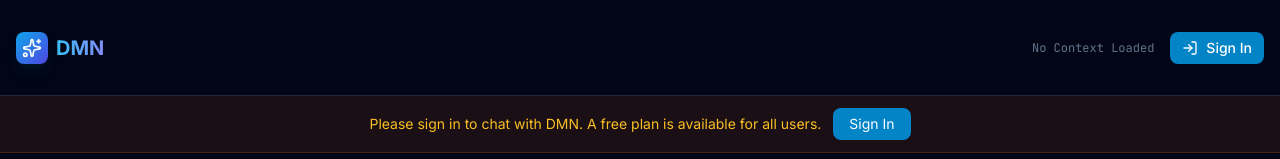
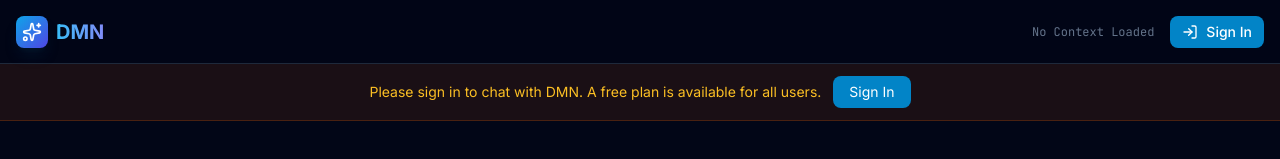
Before and after one commit to ClaimFreedomDotOrg/DMNChat, a React (Vite) app in the folder frontend/: page / in a window 1280 px wide. Shown: the top 159 px of the page. Built offline with nearby package versions, Linux system fonts and the light colour scheme; no server answers.

Commit message:
feat: Update ChatHeader to improve layout and safe area handling

```diff
--- a/frontend/src/components/chat/ChatHeader.tsx
+++ b/frontend/src/components/chat/ChatHeader.tsx
@@ -25,7 +25,12 @@ const ChatHeader: React.FC<ChatHeaderProps> = ({
   const isAdmin = userProfile?.role === 'admin';
 
   return (
-    <header className="min-h-[6rem] sm:h-16 flex items-center justify-between px-3 sm:px-4 border-b border-slate-800 bg-slate-950/80 backdrop-blur z-10 pt-12 sm:pt-0">
+    <header
+      className="h-16 flex items-center justify-between px-3 sm:px-4 pt-12 sm:pt-0 border-b border-slate-800 bg-slate-950/80 backdrop-blur z-10"
+      style={{
+        paddingTop: window.innerWidth < 640 ? 'max(3rem, env(safe-area-inset-top))' : undefined
+      }}
+    >
       <div className="flex items-center gap-2 sm:gap-3 min-w-0">
         {user && (
           <button
```
